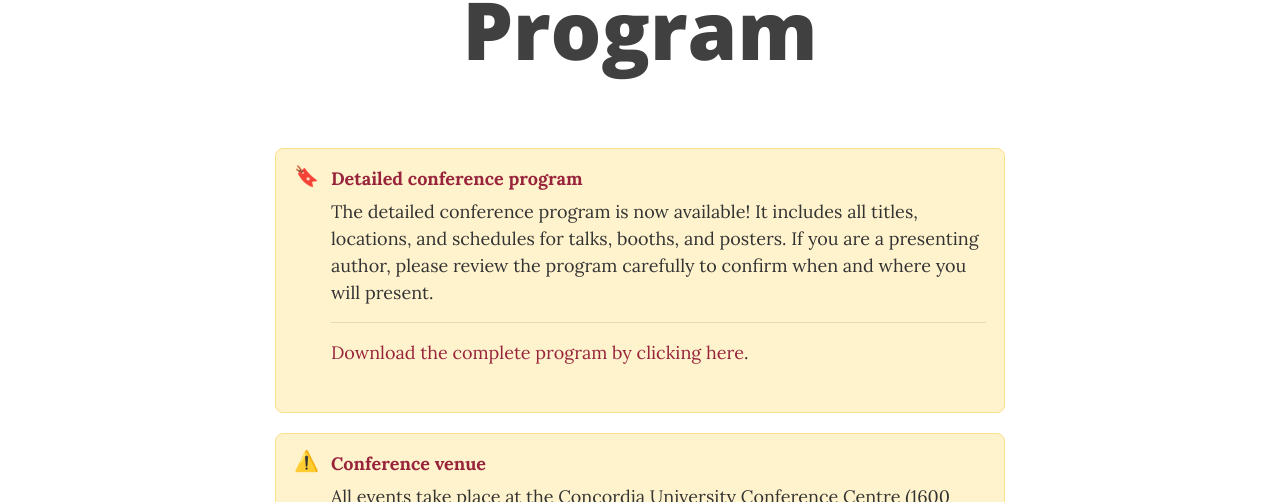
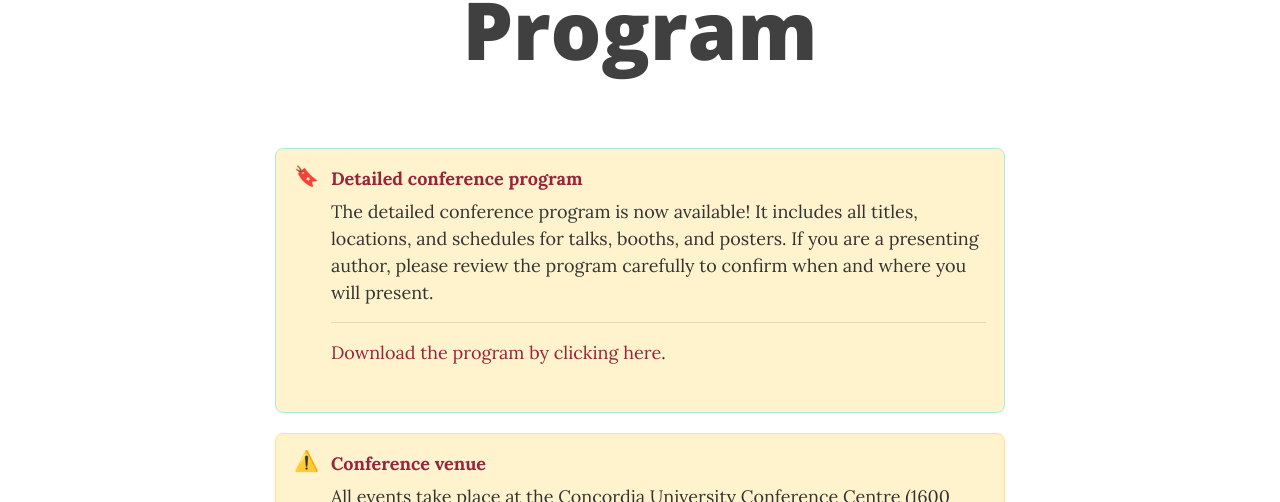
Before and after one commit to oscanada/oscanada.github.io, a Jekyll site: the page built from en/program.html, in a window 1280 px wide. Shown: the part 233-735 px from the top of the page. Built offline with Jekyll 4.4.1, drawn with Linux system fonts in a browser that asks for light colours; nearby versions of some CDN libraries; comment, search, counter and statistics services are not loaded.

Commit message:
Update program.html

```diff
--- a/en/program.html
+++ b/en/program.html
@@ -17,10 +17,22 @@
   <link href="https://fonts.googleapis.com/css2?family=Roboto:wght@400;500;600&display=swap" rel="stylesheet">
 
   <style>
-  .callout {
+  .callout_warning {
     display: flex; gap: 12px; align-items: flex-start;
     margin: 20px 0; padding: 16px 18px; border-radius: 8px;
     border: 1px solid #ffe08a; background: #fff3cd;
+    font: inherit; color: #333; line-height: 1.5;
+  }
+  .callout__icon { font-size: 1.25rem; line-height: 1.1; }
+  .callout__title { margin: 0 0 6px; font-weight: 600; color: #98243c; }
+  .callout__body { margin: 0; }
+</style>
+
+<style>
+  .callout_info {
+    display: flex; gap: 12px; align-items: flex-start;
+    margin: 20px 0; padding: 16px 18px; border-radius: 8px;
+    border: 1px solid #afe8da; background: #fff3cd;
     font: inherit; color: #333; line-height: 1.5;
   }
   .callout__icon { font-size: 1.25rem; line-height: 1.1; }
@@ -138,19 +150,19 @@
 
 <br>
 
-<div class="callout">
+<div class="callout_info">
   <div class="callout__icon">🔖</div>
   <div>
     <p class="callout__title">Detailed conference program</p>
     <p class="callout__body">
     The detailed conference program is now available! It includes all titles, locations, and schedules for talks, booths, and posters. If you are a presenting author, please review the program carefully to confirm when and where you will present.
     <hr>
-    <a href="/assets/files/detailed_program_sep17.pdf">Download the complete program by clicking here</a>.
+    <a href="/assets/files/detailed_program_sep17.pdf">Download the program by clicking here</a>.
     </p>
   </div>
 </div>
 
-<div class="callout">
+<div class="callout_warning">
   <div class="callout__icon">⚠️</div>
   <div>
     <p class="callout__title">Conference venue</p>
```
